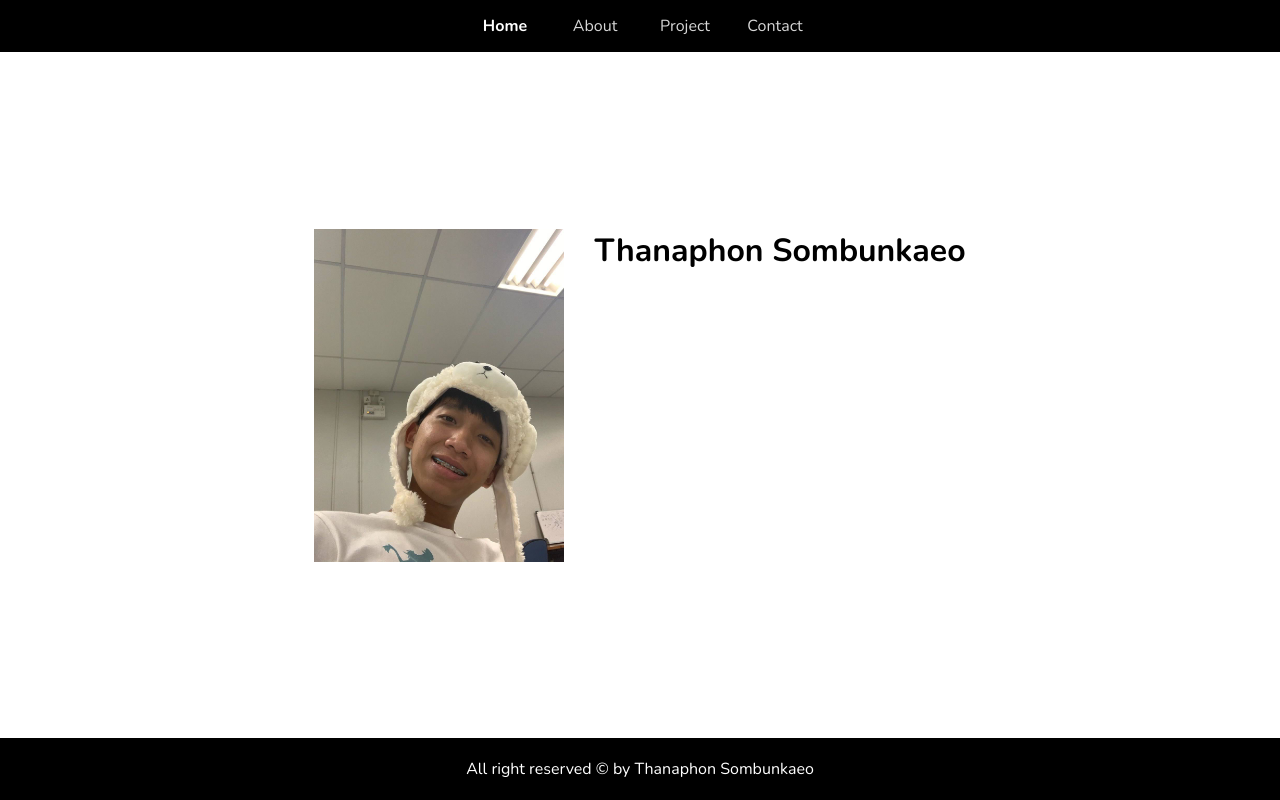
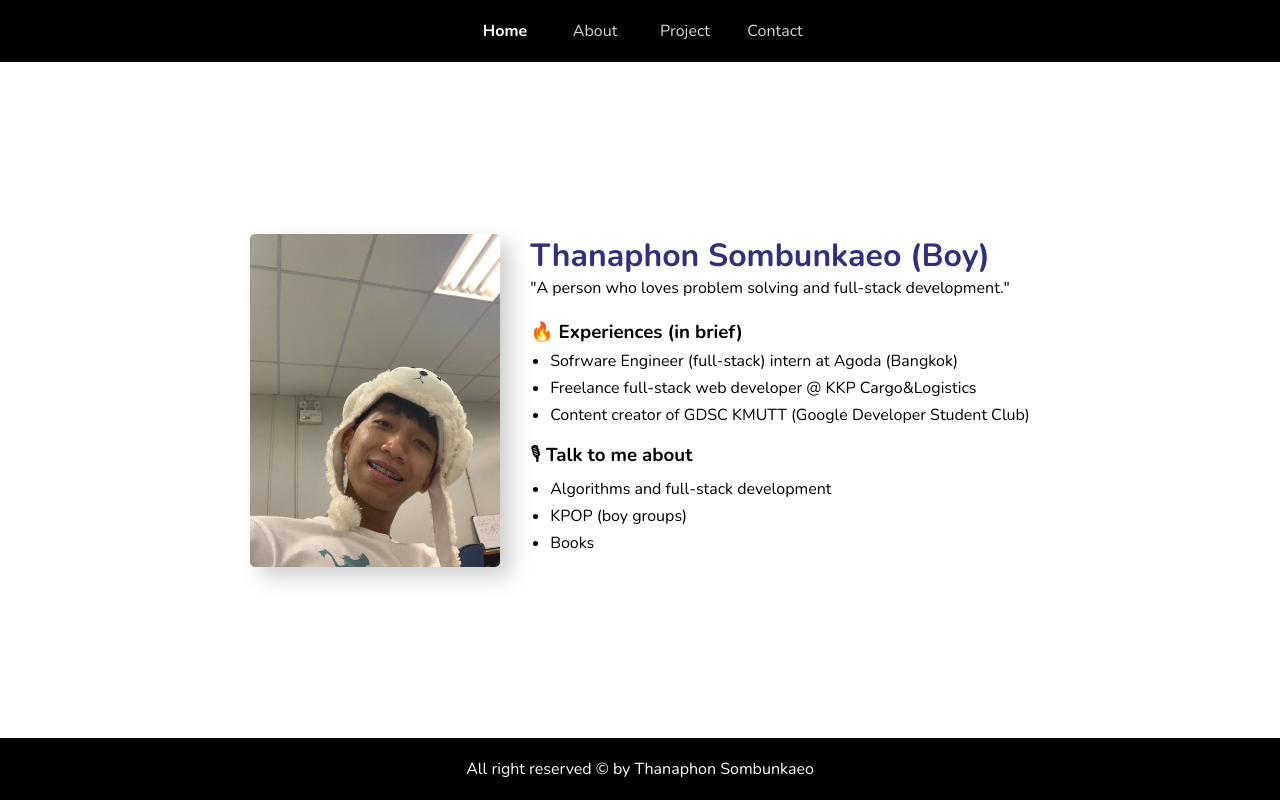
Before and after one commit to boyplus/thanaphon-dot-me, a React (Vite) app: page / in a window 1280 px wide. Built offline with nearby package versions, Linux system fonts and the light colour scheme.

Commit message:
update: home page

```diff
--- a/src/components/home/Home.tsx
+++ b/src/components/home/Home.tsx
@@ -4,11 +4,27 @@ import './home.css';
 const Home: React.FC = () => {
   return (
     <main className='home'>
-      <img src="/images/profile.jpg" width="250px" height="333px"></img>
+      <img src="/images/profile.jpg" width="250px" height="333px" className='profile-pic'></img>
       <div className="content">
-        <h1>Thanaphon Sombunkaeo</h1>
+        <h1 className='blue'>Thanaphon Sombunkaeo (Boy)</h1>
+        <p>"A person who loves problem solving and full-stack development."</p>
+        <div className='experiences'>
+          <h3>🔥 Experiences (in brief)</h3>
+          <ul>
+            <li>Sofrware Engineer (full-stack) intern at Agoda (Bangkok)</li>
+            <li>Freelance full-stack web developer @ KKP Cargo{'&'}Logistics</li>
+            <li>Content creator of GDSC KMUTT (Google Developer Student Club)</li>
+          </ul>
+        </div>
+        <div className='talk'>
+          <h3>🎙 Talk to me about</h3>
+          <ul>
+            <li>Algorithms and full-stack development</li>
+            <li>KPOP (boy groups)</li>
+            <li>Books</li>
+          </ul>
+        </div>
       </div>
-
     </main>
   )
 }
--- a/src/components/home/home.css
+++ b/src/components/home/home.css
@@ -5,10 +5,28 @@
   align-items: center;
 }
 .profile-pic{
-
+  border-radius: 5px;
+  filter: drop-shadow(11px 10px 10px rgb(207, 207, 207));
 }
 
 .content {
   padding-left: 30px;
   height: 333px;
 }
+
+.experiences {
+  margin-top: 20px;
+}
+
+.talk {
+  margin-top: 15px;
+}
+
+.content ul {
+  margin-top: 5px;
+  margin-left: 20px;
+}
+
+.content ul li{
+  margin-top: 5px;
+}
--- a/src/components/navbar/navbar.css
+++ b/src/components/navbar/navbar.css
@@ -5,16 +5,13 @@ nav {
   background-color: black;
 }
 
-ul {
+nav ul {
   display: flex;
   margin: 5px 0;
   list-style-type: none;
-  margin-block-start: 0;
-  margin-block-end: 0;
-  padding-inline-start: 0;
 }
 
-ul li {
+nav ul li {
   width: 80px;
   margin: 0 5px;
   display: flex;
@@ -24,7 +21,7 @@ ul li {
 }
 
 @media (max-width: 480px) {
-  ul li {
+  nav ul li {
     width: 60px;
   }
 }
--- a/src/index.css
+++ b/src/index.css
@@ -20,3 +20,14 @@ body {
   margin: 0;
   display: flex;
 }
+
+
+.blue {
+  color: #322f7b;
+}
+
+ul {
+  margin-block-start: 0;
+  margin-block-end: 0;
+  padding-inline-start: 0;
+}
```
